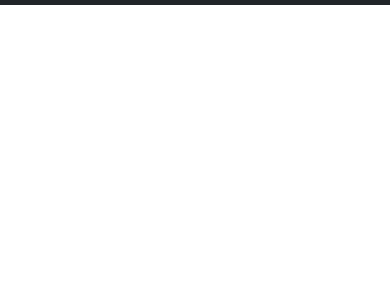
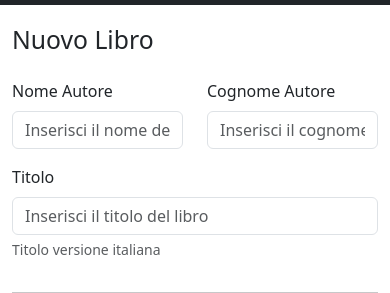
Before and after one commit to veronicamagnanimi/html-css-bootstrap-dashboard, a plain HTML site: page new-book.html in a window 390 px wide. Shown: the part 71-364 px from the top of the page. Drawn offline with nearby package versions, Linux system fonts and the light colour scheme.

Commit message:
feat: first row responsive

```diff
--- a/new-book.html
+++ b/new-book.html
@@ -18,6 +18,7 @@
       crossorigin="anonymous"
     />
   </head>
+
   <body>
     <header>
       <nav
@@ -97,9 +98,48 @@
 
     <!-- MAIN  -->
     <main>
-      <div class="container">
+      <div class="container pt-5">
+       <div class="title pt-5 pb-3">
         <h2>Nuovo Libro</h2>
-        <p>ciao</p>
+       </div>
+       <form>
+       <div class="row">
+        <div class="col-6">
+            <div class="mb-3">
+                <label for="name" class="form-label">Nome Autore</label>
+                <input type="text" class="form-control" id="name" placeholder="Inserisci il nome dell'autore">
+
+              </div>
+        </div>
+        <div class="col-6">
+            <div class="mb-3">
+                <label for="surname" class="form-label">Cognome Autore</label>
+                <input type="text" class="form-control" id="surname" placeholder="Inserisci il cognome">
+
+              </div>
+        </div>
+        <div class="col-12">
+            <div class="mb-3">
+                <label for="title" class="form-label">Titolo</label>
+                <input type="email" class="form-control" id="title" placeholder="Inserisci il titolo del libro">
+                <div id="text" class="form-text">Titolo versione italiana</div>
+              </div>
+        </div>
+       </div>
+
+       <div class="row">
+        <div class="col-12 col-lg-4"></div>
+        <div class="col-12 col-lg-4"></div>
+        <div class="col-12 col-lg-4"></div>
+       </div>
+       <hr>
+
+       <div class="row">
+        <div class="col-12"></div>
+       </div>
+    </form>
+
+
       </div>
     </main>
   </body>
```
